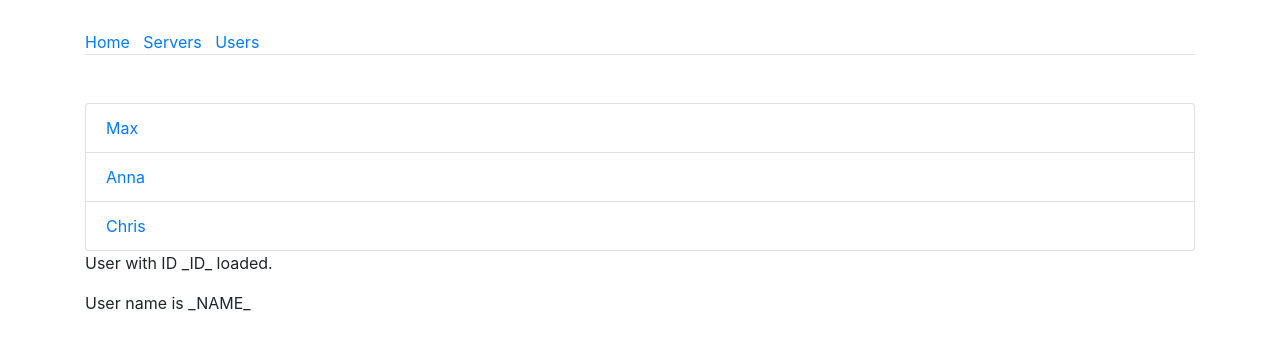
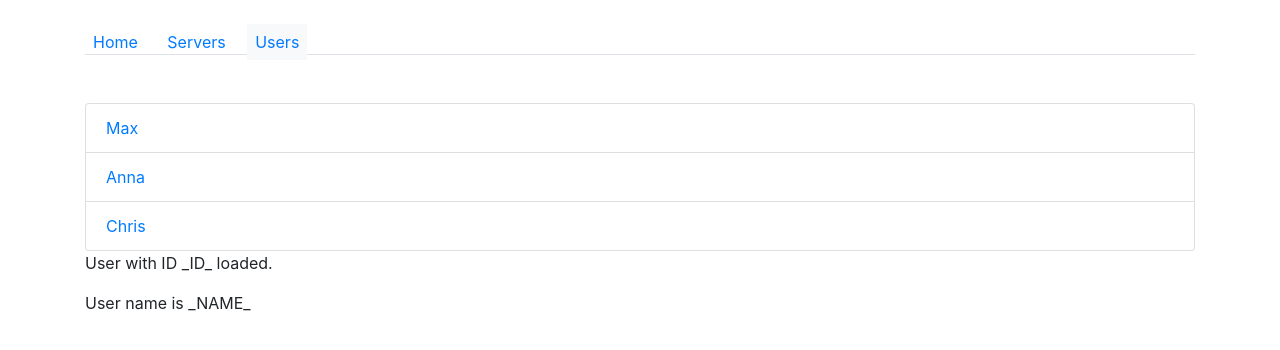
Before and after one commit to spankbang/AngularLearnRouting, an Angular app: page /users in a window 1280 px wide. Shown: the top 350 px of the page. Built offline with nearby package versions, Linux system fonts and the light colour scheme.

Commit message:
added the active links cllasses

```diff
--- a/src/app/app.component.html
+++ b/src/app/app.component.html
@@ -2,9 +2,9 @@
   <div class="row">
     <div class="col-xl-12 col-sm-10 col-md-8 col-sm-offset-1 col-md-offset-2">
       <ul class="nav nav-tabs">
-        <li role="presentation" class="active"><a routerLink="" href="#">Home</a></li> &nbsp;&nbsp;&nbsp;
-        <li role="presentation"><a routerLink="/servers" href="#">Servers</a></li>&nbsp;&nbsp;&nbsp;
-        <li role="presentation"><a [routerLink]="['/users']" href="#">Users</a></li>
+        <li role="presentation"><a class="p-2" routerLinkActive="bg-light" [routerLinkActiveOptions]="{'exact':true}"  routerLink="" href="#">Home</a></li> &nbsp;&nbsp;&nbsp;
+        <li role="presentation"><a class="p-2" routerLinkActive="bg-light"  routerLink="/servers" href="#">Servers</a></li>&nbsp;&nbsp;&nbsp;
+        <li role="presentation"><a class="p-2"  routerLinkActive="bg-light" [routerLink]="['/users']" href="#">Users</a></li>
       </ul>
     </div>
   </div>
```
